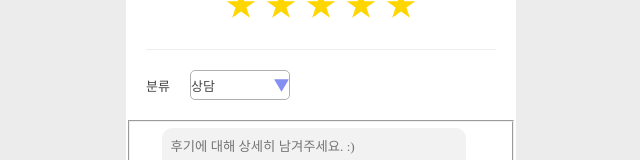
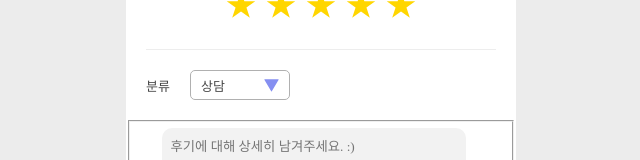
Before and after one commit to ktmihs/bodyBuddy, a Next.js app: page /review in a window 1280 px wide. Shown: the part 228-388 px from the top of the page, without its empty margins (319-959 px from the left). Built offline with nearby package versions, Linux system fonts and the light colour scheme; a web font is replaced by a local one; what emotion-reset would draw is missing.

Commit message:
style : #27 Edit select css styling
- edit select css styling

```diff
--- a/components/common/select/styledSelect.ts
+++ b/components/common/select/styledSelect.ts
@@ -12,7 +12,7 @@ export const StyledSelect = styled.button<{ width: number }>`
   background: transparent;
   display: flex;
   justify-content: space-between;
-  padding-left: 0 10px;
+  padding: 0 10px;
   align-items: center;
   font-size: 12px;
   color: ${({ theme }) => theme.purple};
```
